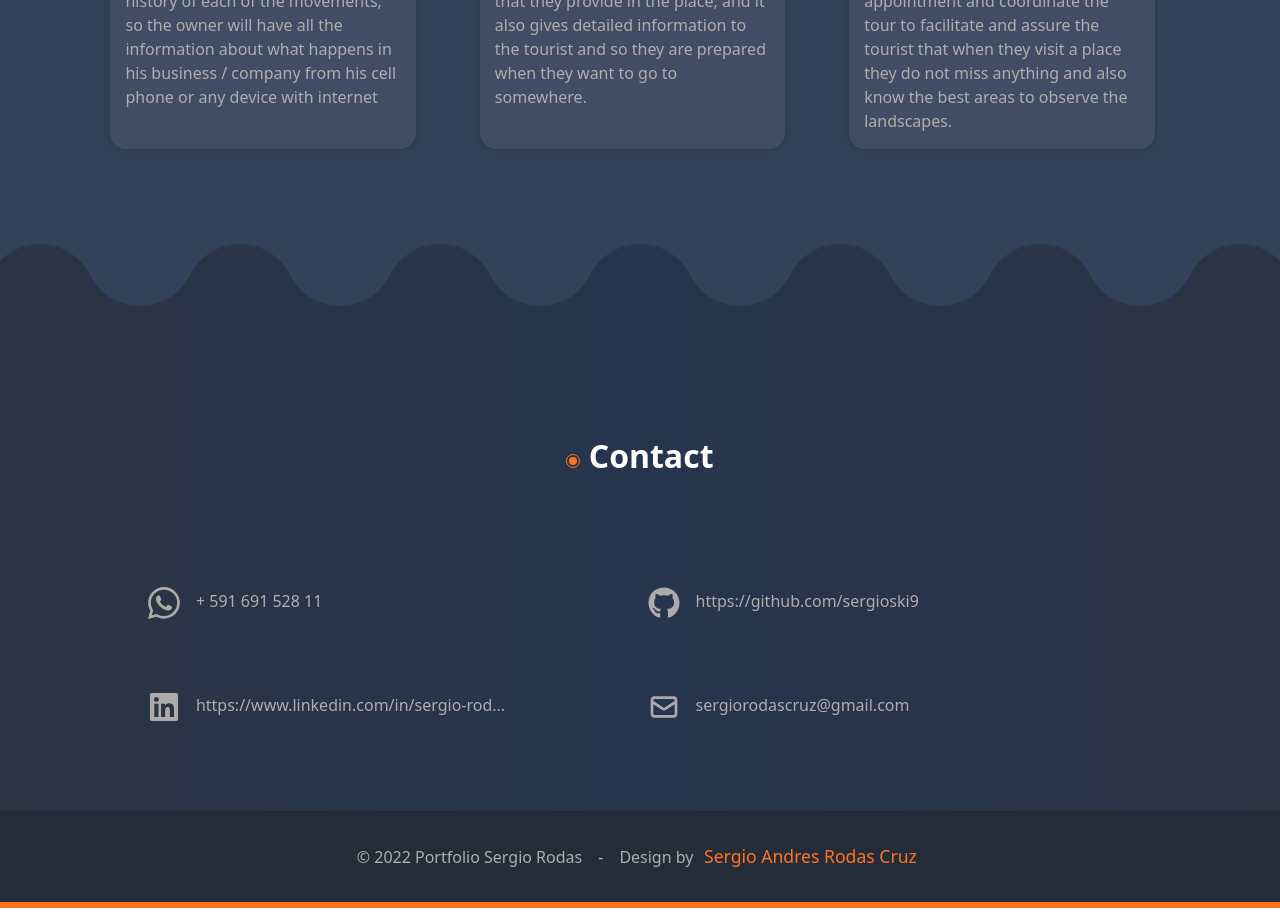
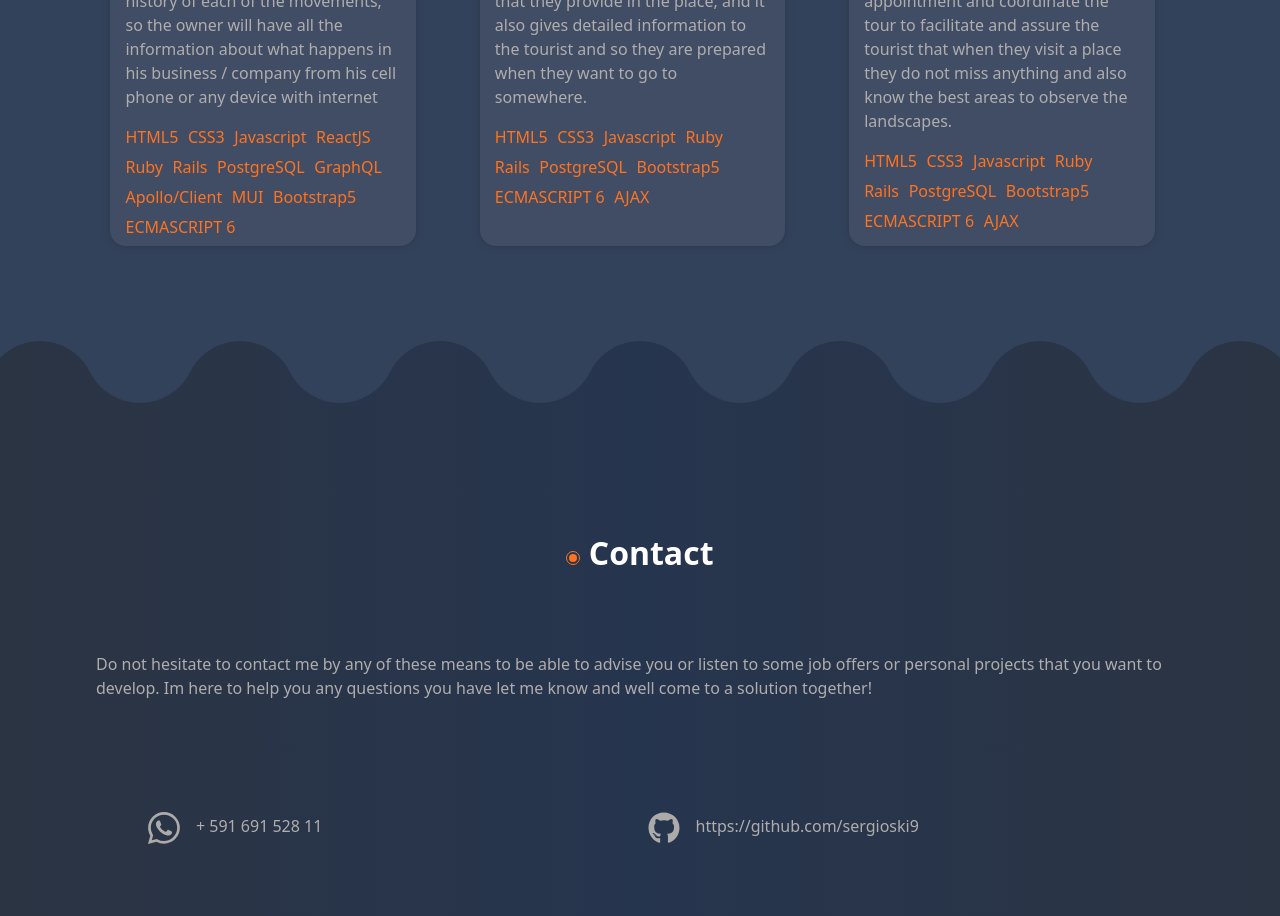
Before and after one commit to sergioski9/portfolio-sergio, a React (Create React App) app: page / in a window 1280 px wide. Shown: the part 4080-4996 px from the top of the page. Built offline with nearby package versions, Linux system fonts and the light colour scheme.

Commit message:
add data and modify some things in the pageHome

```diff
--- a/src/components/Projects/Projects.css
+++ b/src/components/Projects/Projects.css
@@ -41,3 +41,15 @@
 .projects-card-description {
   color: rgb(176, 173, 173);
 }
+
+.projects-technology {
+  transition: 0.4s;
+  color: #FF731F;
+  margin-right: 0.6rem;
+  font-size: 1rem;
+}
+
+.projects-technology:hover {
+  transition: 0.4s;
+  color: white;
+}
--- a/src/components/Projects/Projects.jsx
+++ b/src/components/Projects/Projects.jsx
@@ -3,7 +3,7 @@ import { Marked } from './../../utils'
 import ProjectsCard from './ProjectsCard'
 import './Projects.css'
 
-function Projects({ dataProjects, title }) {
+function Projects({ dataProjects, title, textHiddenTech }) {
   return (
     <div className='projects-container' id='projects'>
       <Wave>
@@ -22,6 +22,8 @@ function Projects({ dataProjects, title }) {
                   imgPath={data.imgPath}
                   titleProjects={data.title}
                   descriptionProjects={data.description}
+                  technologies={data.technologies}
+                  textHiddenTech={textHiddenTech}
                 />
               )
             })
--- a/src/components/Projects/ProjectsCard.jsx
+++ b/src/components/Projects/ProjectsCard.jsx
@@ -1,6 +1,9 @@
+import ProjectsTechnology from './ProjectsTechnology'
 import './Projects.css'
 
-function ProjectsCard({ imgPath, titleProjects, descriptionProjects, url }) {
+function ProjectsCard({ imgPath, titleProjects, descriptionProjects, url,
+  technologies }) {
+
   return (
     <div
       onClick={() => window.open(url, '_blank')}
@@ -20,6 +23,18 @@ function ProjectsCard({ imgPath, titleProjects, descriptionProjects, url }) {
       <div className='projects-container-description'>
         <p className='projects-card-description'>{descriptionProjects}</p>
       </div>
+      <div className='projects-card-technologies'>
+        {
+          technologies && technologies.map((data, index) => {
+            return (
+              <ProjectsTechnology
+                key={index + 1}
+                technology={data}
+              />
+            )
+          })
+        }
+      </div>
     </div>
   )
 }
--- /dev/null
+++ b/src/components/Projects/ProjectsTechnology.jsx
@@ -0,0 +1,11 @@
+import './Projects.css'
+
+function ProjectsTechnology({technology}) {
+  return (
+    <h6 className='projects-technology d-inline-block'>
+      {technology}
+    </h6>
+  )
+}
+
+export default ProjectsTechnology
--- a/src/data/dataContact.js
+++ b/src/data/dataContact.js
@@ -1,5 +1,5 @@
 const titleContact = 'Contact'
-const descriptionContact = ''
+const descriptionContact = 'Do not hesitate to contact me by any of these means to be able to advise you or listen to some job offers or personal projects that you want to develop. Im here to help you any questions you have let me know and well come to a solution together!'
 const whatsappNumber = '+ 591 691 528 11'
 
 export { titleContact, descriptionContact, whatsappNumber }
--- a/src/data/dataProjects.js
+++ b/src/data/dataProjects.js
@@ -32,5 +32,6 @@ const dataProjects = [
 ]
 
 const titleProjects = 'Projects'
+const textHiddenTech = 'See technologies'
 
-export { dataProjects, titleProjects }
+export { dataProjects, titleProjects, textHiddenTech }
--- a/src/data/index.js
+++ b/src/data/index.js
@@ -1,5 +1,5 @@
 export { dataNavbarLinks, nameLogo, contactPath, homePath } from './dataNavbar'
-export { dataProjects, titleProjects } from './dataProjects'
+export { dataProjects, titleProjects, textHiddenTech } from './dataProjects'
 export { dataSkills, skillsTitle } from './dataSkills'
 export { dataService, titleService } from './dataService'
 export { email, githubPath, linkedinPath } from './data'
--- a/src/pages/PageHome.jsx
+++ b/src/pages/PageHome.jsx
@@ -5,7 +5,7 @@ import {
   aboutDescriptionPrimary, aboutDescriptionSecondary, skillsTitle, titleService,
   titleProjects, titleContact, descriptionContact, whatsappNumber,
   footerTextPrimary, footerTextSecond, footerAuthor, footerPath,
-  descriptionPresentation,
+  descriptionPresentation, textHiddenTech
 } from './../data'
 import Navbar from './../components/Navbar'
 import Presentation from './../components/Presentation'
@@ -56,6 +56,7 @@ function PageHome() {
       <Projects
         dataProjects={dataProjects}
         title={titleProjects}
+        textHiddenTech={textHiddenTech}
       />
       <Contact
         title={titleContact}
```
Also changed, not shown: 1 other file (tests, documents, lock files or other folders).
